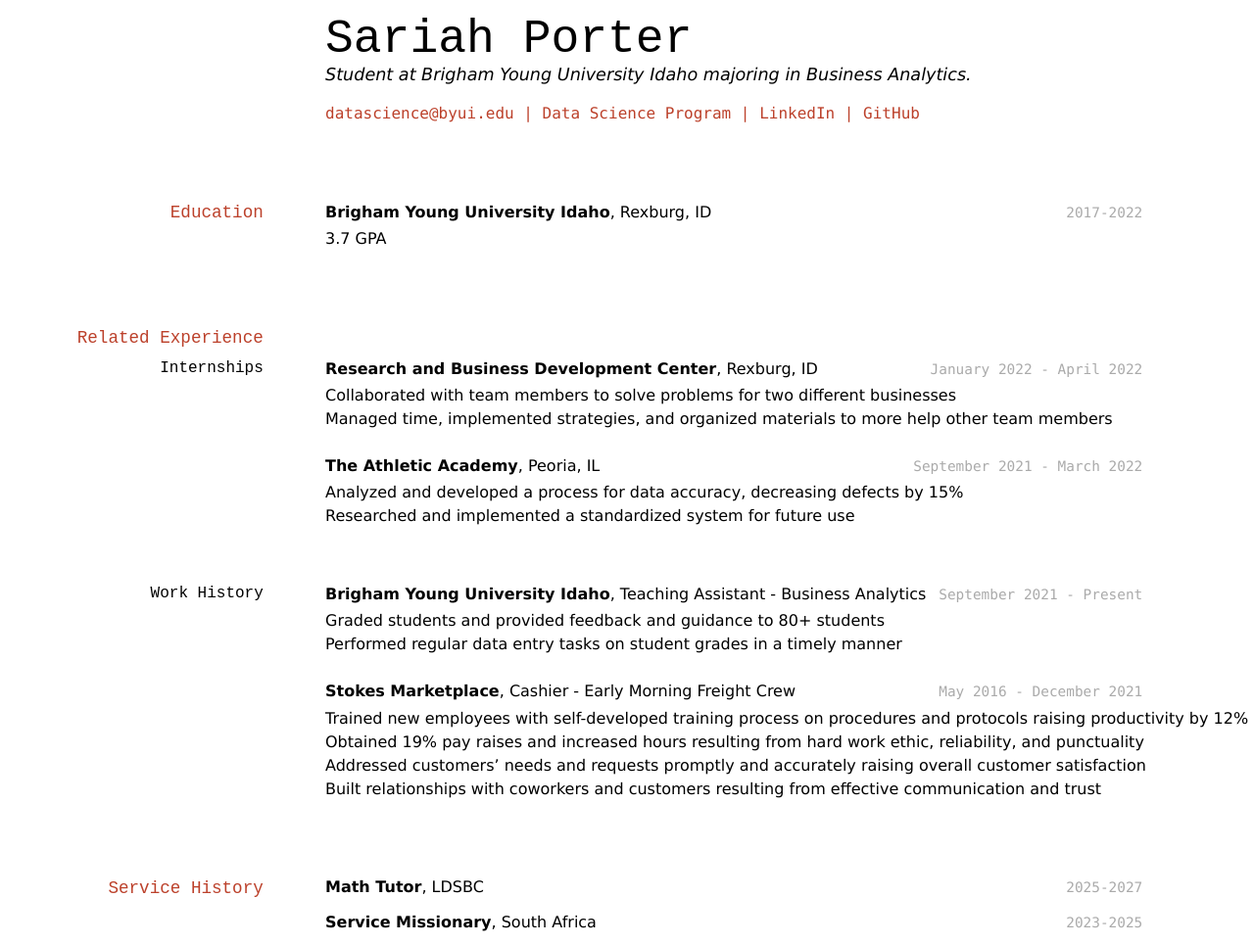
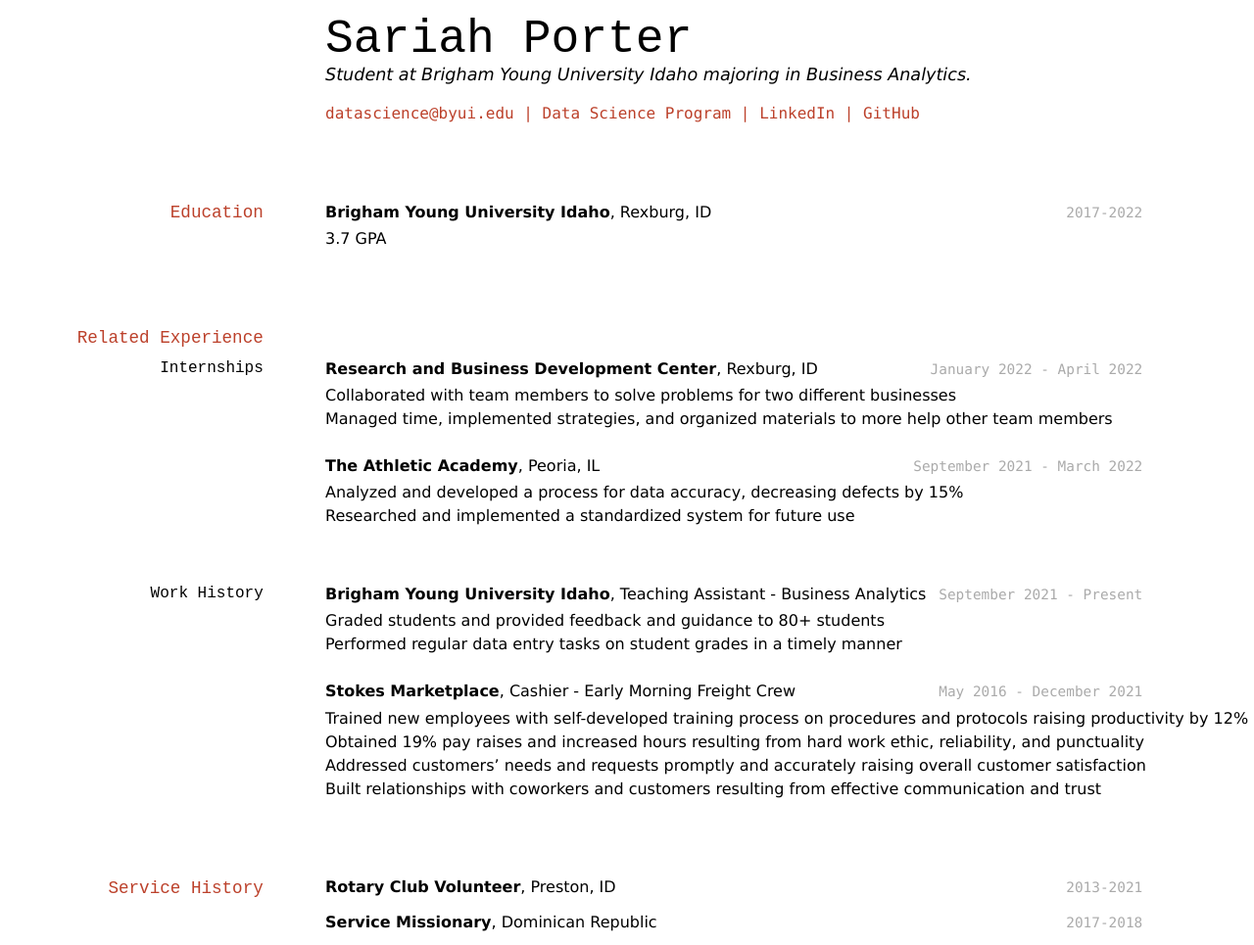
Before and after one commit to byuids-resumes/sporter_resume, a Jekyll site: the page built from docs/index.md, in a window 1280 px wide. Shown: the whole page at 98% size. Built offline with Jekyll 4.4.1, drawn with Linux system fonts in a browser that asks for light colours.

Commit message:
Resume Draft

```diff
--- a/docs/index.md
+++ b/docs/index.md
@@ -55,12 +55,12 @@ __Stokes Marketplace__, Cashier - Early Morning Freight Crew
 
 ## Service History
 
-`2025-2027`
-__Math Tutor__, LDSBC
+`2013-2021`
+__Rotary Club Volunteer__, Preston, ID
 
 
-`2023-2025`
-__Service Missionary__, South Africa
+`2017-2018`
+__Service Missionary__, Dominican Republic
 
 
 
```
